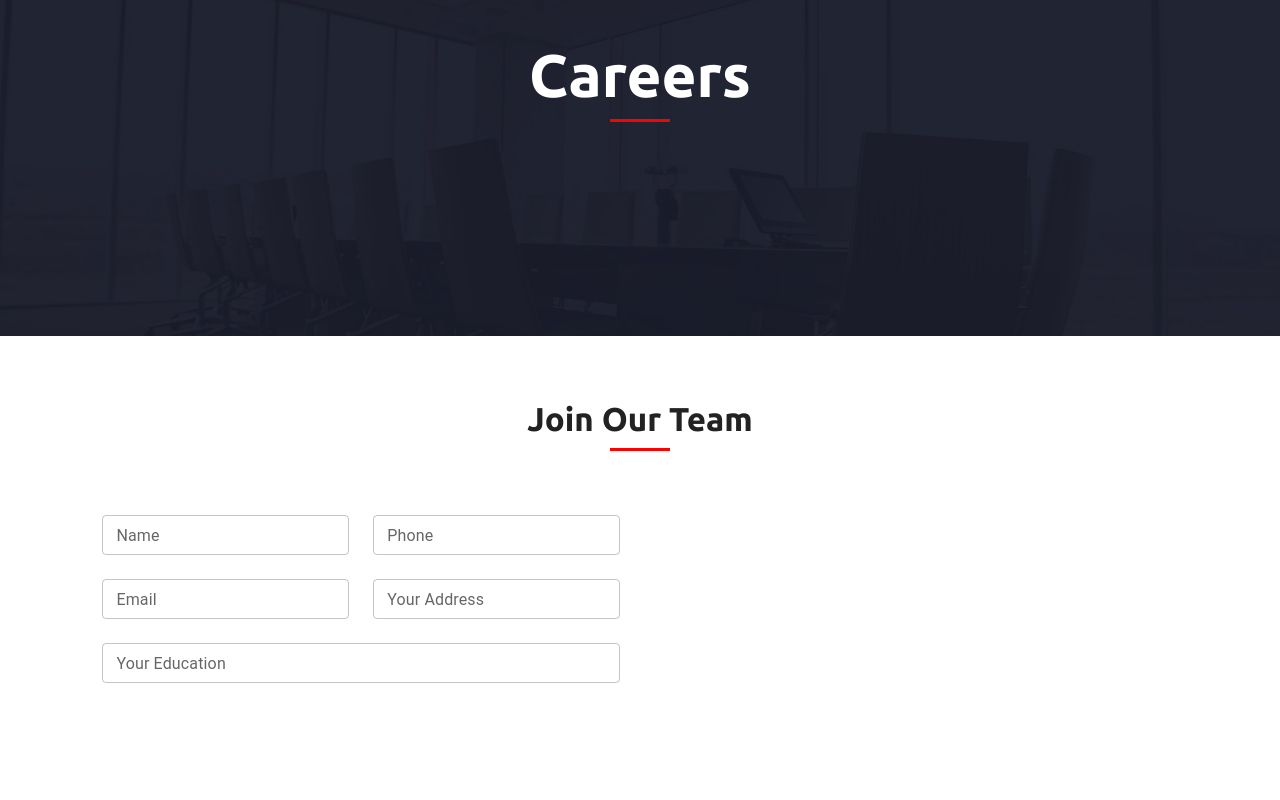
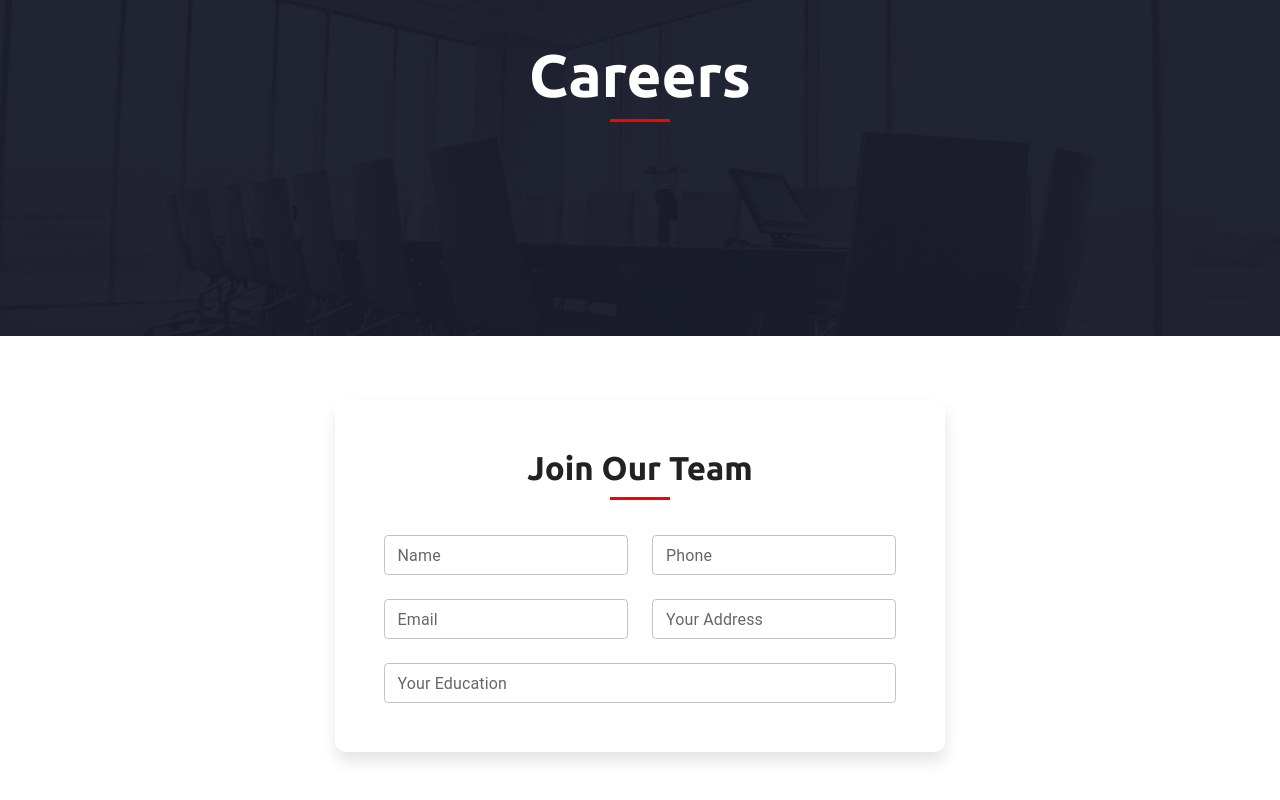
Before and after one commit to saadk738/call-hub-pros, a React (Vite) app: page /Careers in a window 1280 px wide. Shown: the part 304-1104 px from the top of the page. Before the commit the page ends 1051 px from the top, so only its background shows below. Built offline with nearby package versions, Linux system fonts and the light colour scheme.

Commit message:
start work on career pg

```diff
--- /dev/null
+++ b/src/pages/career/Career.css
@@ -0,0 +1,6 @@
+.career-form{
+    padding: 8%;
+    border-radius: 10px;
+    box-shadow: 1px 10px 15px rgba(0, 0, 0, 0.1);
+
+}
--- a/src/pages/career/Career.jsx
+++ b/src/pages/career/Career.jsx
@@ -1,4 +1,5 @@
 import React from 'react'
+import './Career.css'
 import NavBar from '../../components/navBar/NavBar'
 import { Grid, TextField } from '@mui/material'
 import SelectBox from '../../components/selectBox/SelectBox'
@@ -13,11 +14,13 @@ export default function Career() {
                 <div className="text-center " data-aos="fade-up" ><div className="hr" /></div>
             </div>
             {/* section 1  */}
-            <div className=" padding">
+            <div className="padding">
+                <Grid container spacing={5}>
+                    <Grid item xs={2.5}></Grid>
+                    <Grid item sm={7} xs={12}>
+                        <div className="career-form">
                         <div className="global-heading1 text-center" data-aos="fade-up">Join Our Team</div>
                 <div className="text-center mb-5per" data-aos="fade-up"><div className="hr" /></div>
-                <Grid container spacing={5}>
-                    <Grid item sm={6} xs={12}>
                             <Grid container spacing={3}>
                                 <Grid item sm={6} xs={12}>
                                     <TextField
@@ -63,6 +66,7 @@ export default function Career() {
                                <SelectBox/>
                             </Grid> */}
                             </Grid>
+                        </div>
                     </Grid>
                 </Grid>
 
```
Lines whose indentation alone changed are shown as unchanged.
